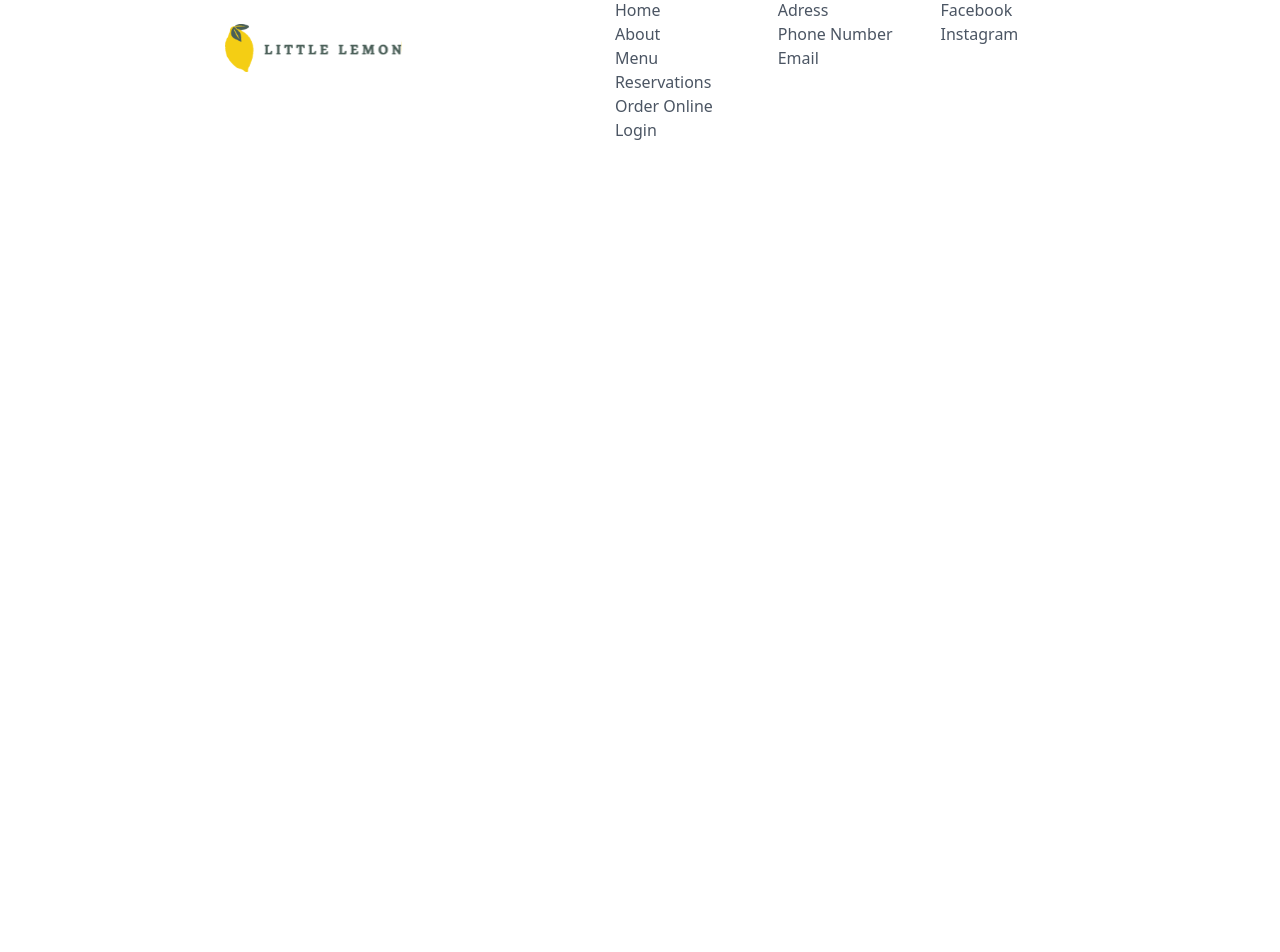
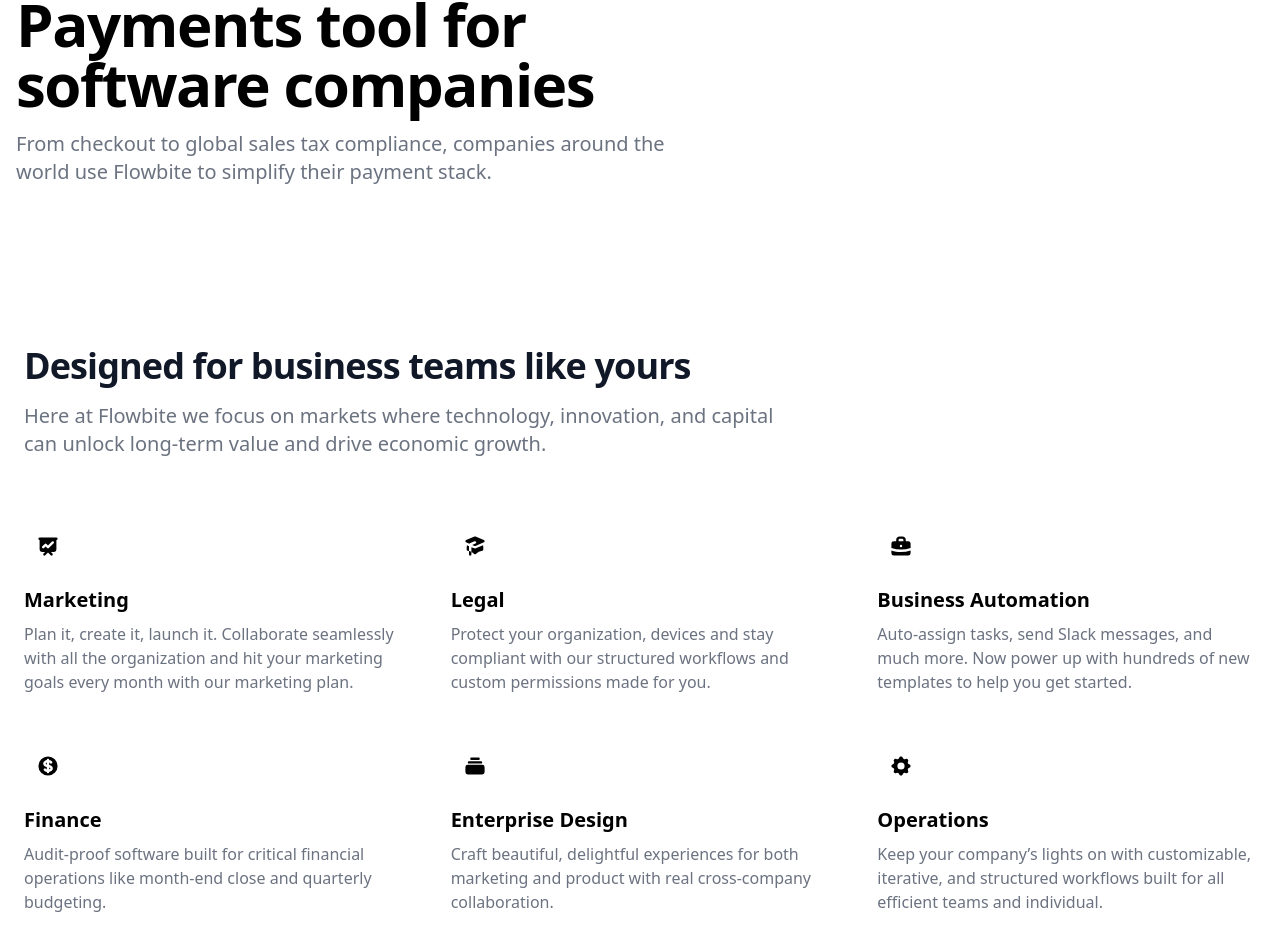
Before and after one commit to iAMSagar44/capstoneproject, a React (Create React App) app: page / in a window 1280 px wide. Shown: the part 158-1110 px from the top of the page. Before the commit the page ends 800 px from the top, so only its background shows below. Built offline with nearby package versions, Linux system fonts and the light colour scheme.

Commit message:
Style various components

```diff
--- a/src/App.js
+++ b/src/App.js
@@ -6,12 +6,12 @@
 
 function App() {
   return (
-    <>
+    <div className='grid grid-flow-row'>
+    <Nav/>
     <Header/>
-    <Nav/>
     <Main/>
     <Footer/>
-    </>
+    </div>
   );
 }
 
--- a/src/components/Header.js
+++ b/src/components/Header.js
@@ -3,7 +3,14 @@
 const Header = () => {
 
     return (
-        <header></header>
+        <section className="bg-white dark:bg-gray-900">
+            <div className="grid max-w-screen-xl px-4 py-8 mx-auto lg:gap-8 xl:gap-0 lg:py-16 lg:grid-cols-12">
+                <div className="mr-auto place-self-center lg:col-span-7">
+                    <h1 className="max-w-2xl mb-4 text-4xl font-extrabold tracking-tight leading-none md:text-5xl xl:text-6xl dark:text-white">Payments tool for software companies</h1>
+                    <p className="max-w-2xl mb-6 font-light text-gray-500 lg:mb-8 md:text-lg lg:text-xl dark:text-gray-400">From checkout to global sales tax compliance, companies around the world use Flowbite to simplify their payment stack.</p>
+                </div>
+            </div>
+        </section>
     )
 }
 export default Header;
--- a/src/components/Main.js
+++ b/src/components/Main.js
@@ -2,7 +2,60 @@
 
 const Main = () => {
     return (
-        <main></main>
+        <main>
+            <section className="bg-white dark:bg-gray-900">
+                <div className="py-8 px-4 mx-auto max-w-screen-xl sm:py-16 lg:px-6">
+                    <div className="max-w-screen-md mb-8 lg:mb-16">
+                        <h2 className="mb-4 text-4xl tracking-tight font-extrabold text-gray-900 dark:text-white">Designed for business teams like yours</h2>
+                        <p className="text-gray-500 sm:text-xl dark:text-gray-400">Here at Flowbite we focus on markets where technology, innovation, and capital can unlock long-term value and drive economic growth.</p>
+                    </div>
+                    <div className="space-y-8 md:grid md:grid-cols-2 lg:grid-cols-3 md:gap-12 md:space-y-0">
+                        <div>
+                            <div className="flex justify-center items-center mb-4 w-10 h-10 rounded-full bg-primary-100 lg:h-12 lg:w-12 dark:bg-primary-900">
+                                <svg className="w-5 h-5 text-primary-600 lg:w-6 lg:h-6 dark:text-primary-300" fill="currentColor" viewBox="0 0 20 20" xmlns="http://www.w3.org/2000/svg"><path fill-rule="evenodd" d="M3 3a1 1 0 000 2v8a2 2 0 002 2h2.586l-1.293 1.293a1 1 0 101.414 1.414L10 15.414l2.293 2.293a1 1 0 001.414-1.414L12.414 15H15a2 2 0 002-2V5a1 1 0 100-2H3zm11.707 4.707a1 1 0 00-1.414-1.414L10 9.586 8.707 8.293a1 1 0 00-1.414 0l-2 2a1 1 0 101.414 1.414L8 10.414l1.293 1.293a1 1 0 001.414 0l4-4z" clip-rule="evenodd"></path></svg>
+                            </div>
+                            <h3 className="mb-2 text-xl font-bold dark:text-white">Marketing</h3>
+                            <p className="text-gray-500 dark:text-gray-400">Plan it, create it, launch it. Collaborate seamlessly with all  the organization and hit your marketing goals every month with our marketing plan.</p>
+                        </div>
+                        <div>
+                            <div className="flex justify-center items-center mb-4 w-10 h-10 rounded-full bg-primary-100 lg:h-12 lg:w-12 dark:bg-primary-900">
+                                <svg className="w-5 h-5 text-primary-600 lg:w-6 lg:h-6 dark:text-primary-300" fill="currentColor" viewBox="0 0 20 20" xmlns="http://www.w3.org/2000/svg"><path d="M10.394 2.08a1 1 0 00-.788 0l-7 3a1 1 0 000 1.84L5.25 8.051a.999.999 0 01.356-.257l4-1.714a1 1 0 11.788 1.838L7.667 9.088l1.94.831a1 1 0 00.787 0l7-3a1 1 0 000-1.838l-7-3zM3.31 9.397L5 10.12v4.102a8.969 8.969 0 00-1.05-.174 1 1 0 01-.89-.89 11.115 11.115 0 01.25-3.762zM9.3 16.573A9.026 9.026 0 007 14.935v-3.957l1.818.78a3 3 0 002.364 0l5.508-2.361a11.026 11.026 0 01.25 3.762 1 1 0 01-.89.89 8.968 8.968 0 00-5.35 2.524 1 1 0 01-1.4 0zM6 18a1 1 0 001-1v-2.065a8.935 8.935 0 00-2-.712V17a1 1 0 001 1z"></path></svg>
+                            </div>
+                            <h3 className="mb-2 text-xl font-bold dark:text-white">Legal</h3>
+                            <p className="text-gray-500 dark:text-gray-400">Protect your organization, devices and stay compliant with our structured workflows and custom permissions made for you.</p>
+                        </div>
+                        <div>
+                            <div className="flex justify-center items-center mb-4 w-10 h-10 rounded-full bg-primary-100 lg:h-12 lg:w-12 dark:bg-primary-900">
+                                <svg className="w-5 h-5 text-primary-600 lg:w-6 lg:h-6 dark:text-primary-300" fill="currentColor" viewBox="0 0 20 20" xmlns="http://www.w3.org/2000/svg"><path fill-rule="evenodd" d="M6 6V5a3 3 0 013-3h2a3 3 0 013 3v1h2a2 2 0 012 2v3.57A22.952 22.952 0 0110 13a22.95 22.95 0 01-8-1.43V8a2 2 0 012-2h2zm2-1a1 1 0 011-1h2a1 1 0 011 1v1H8V5zm1 5a1 1 0 011-1h.01a1 1 0 110 2H10a1 1 0 01-1-1z" clip-rule="evenodd"></path><path d="M2 13.692V16a2 2 0 002 2h12a2 2 0 002-2v-2.308A24.974 24.974 0 0110 15c-2.796 0-5.487-.46-8-1.308z"></path></svg>
+                            </div>
+                            <h3 className="mb-2 text-xl font-bold dark:text-white">Business Automation</h3>
+                            <p className="text-gray-500 dark:text-gray-400">Auto-assign tasks, send Slack messages, and much more. Now power up with hundreds of new templates to help you get started.</p>
+                        </div>
+                        <div>
+                            <div className="flex justify-center items-center mb-4 w-10 h-10 rounded-full bg-primary-100 lg:h-12 lg:w-12 dark:bg-primary-900">
+                                <svg className="w-5 h-5 text-primary-600 lg:w-6 lg:h-6 dark:text-primary-300" fill="currentColor" viewBox="0 0 20 20" xmlns="http://www.w3.org/2000/svg"><path d="M8.433 7.418c.155-.103.346-.196.567-.267v1.698a2.305 2.305 0 01-.567-.267C8.07 8.34 8 8.114 8 8c0-.114.07-.34.433-.582zM11 12.849v-1.698c.22.071.412.164.567.267.364.243.433.468.433.582 0 .114-.07.34-.433.582a2.305 2.305 0 01-.567.267z"></path><path fill-rule="evenodd" d="M10 18a8 8 0 100-16 8 8 0 000 16zm1-13a1 1 0 10-2 0v.092a4.535 4.535 0 00-1.676.662C6.602 6.234 6 7.009 6 8c0 .99.602 1.765 1.324 2.246.48.32 1.054.545 1.676.662v1.941c-.391-.127-.68-.317-.843-.504a1 1 0 10-1.51 1.31c.562.649 1.413 1.076 2.353 1.253V15a1 1 0 102 0v-.092a4.535 4.535 0 001.676-.662C13.398 13.766 14 12.991 14 12c0-.99-.602-1.765-1.324-2.246A4.535 4.535 0 0011 9.092V7.151c.391.127.68.317.843.504a1 1 0 101.511-1.31c-.563-.649-1.413-1.076-2.354-1.253V5z" clip-rule="evenodd"></path></svg>
+                            </div>
+                            <h3 className="mb-2 text-xl font-bold dark:text-white">Finance</h3>
+                            <p className="text-gray-500 dark:text-gray-400">Audit-proof software built for critical financial operations like month-end close and quarterly budgeting.</p>
+                        </div>
+                        <div>
+                            <div className="flex justify-center items-center mb-4 w-10 h-10 rounded-full bg-primary-100 lg:h-12 lg:w-12 dark:bg-primary-900">
+                                <svg className="w-5 h-5 text-primary-600 lg:w-6 lg:h-6 dark:text-primary-300" fill="currentColor" viewBox="0 0 20 20" xmlns="http://www.w3.org/2000/svg"><path d="M7 3a1 1 0 000 2h6a1 1 0 100-2H7zM4 7a1 1 0 011-1h10a1 1 0 110 2H5a1 1 0 01-1-1zM2 11a2 2 0 012-2h12a2 2 0 012 2v4a2 2 0 01-2 2H4a2 2 0 01-2-2v-4z"></path></svg>
+                            </div>
+                            <h3 className="mb-2 text-xl font-bold dark:text-white">Enterprise Design</h3>
+                            <p className="text-gray-500 dark:text-gray-400">Craft beautiful, delightful experiences for both marketing and product with real cross-company collaboration.</p>
+                        </div>
+                        <div>
+                            <div className="flex justify-center items-center mb-4 w-10 h-10 rounded-full bg-primary-100 lg:h-12 lg:w-12 dark:bg-primary-900">
+                                <svg className="w-5 h-5 text-primary-600 lg:w-6 lg:h-6 dark:text-primary-300" fill="currentColor" viewBox="0 0 20 20" xmlns="http://www.w3.org/2000/svg"><path fill-rule="evenodd" d="M11.49 3.17c-.38-1.56-2.6-1.56-2.98 0a1.532 1.532 0 01-2.286.948c-1.372-.836-2.942.734-2.106 2.106.54.886.061 2.042-.947 2.287-1.561.379-1.561 2.6 0 2.978a1.532 1.532 0 01.947 2.287c-.836 1.372.734 2.942 2.106 2.106a1.532 1.532 0 012.287.947c.379 1.561 2.6 1.561 2.978 0a1.533 1.533 0 012.287-.947c1.372.836 2.942-.734 2.106-2.106a1.533 1.533 0 01.947-2.287c1.561-.379 1.561-2.6 0-2.978a1.532 1.532 0 01-.947-2.287c.836-1.372-.734-2.942-2.106-2.106a1.532 1.532 0 01-2.287-.947zM10 13a3 3 0 100-6 3 3 0 000 6z" clip-rule="evenodd"></path></svg>
+                            </div>
+                            <h3 className="mb-2 text-xl font-bold dark:text-white">Operations</h3>
+                            <p className="text-gray-500 dark:text-gray-400">Keep your company’s lights on with customizable, iterative, and structured workflows built for all efficient teams and individual.</p>
+                        </div>
+                    </div>
+                </div>
+            </section>
+        </main>
     )
 }
 
--- a/src/components/Nav.js
+++ b/src/components/Nav.js
@@ -3,6 +3,7 @@
 
 export default function Nav() {
     return (
+        <header>
             <nav className="bg-white border-gray-200 px-2 sm:px-4 py-2.5 rounded">
                 <div className="container flex flex-wrap items-center justify-evenly mx-auto">
                     <a href="#/" className="flex items-center">
@@ -44,5 +45,7 @@
                     </div>
                 </div>
             </nav>
+        </header>
+
     )
 }
```
Lines whose indentation alone changed are shown as unchanged.
